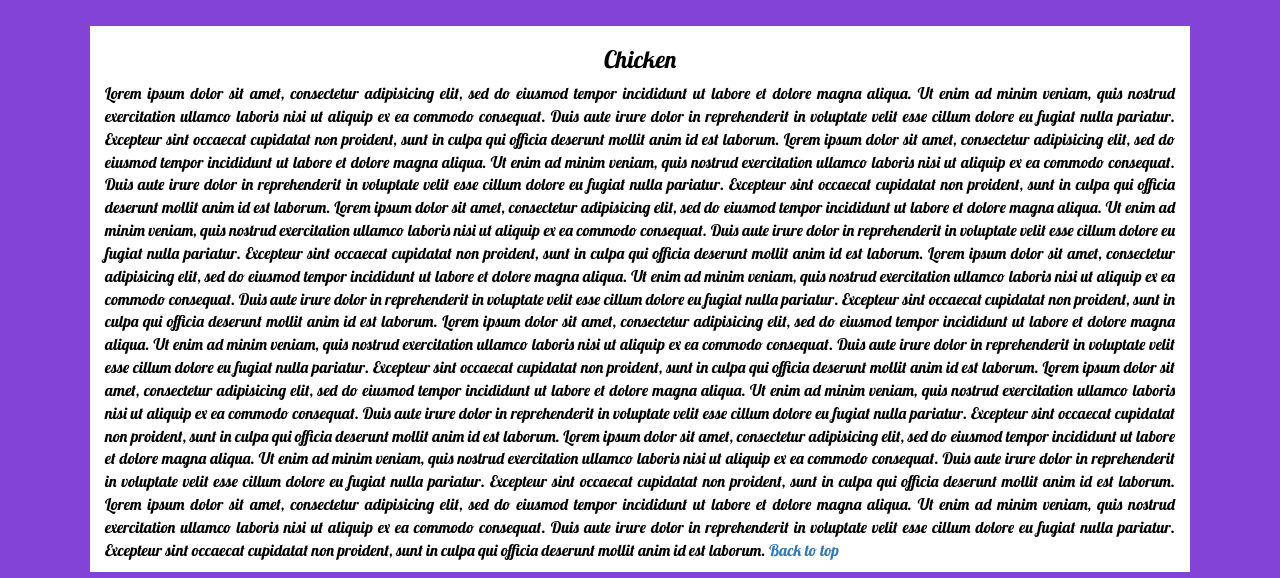
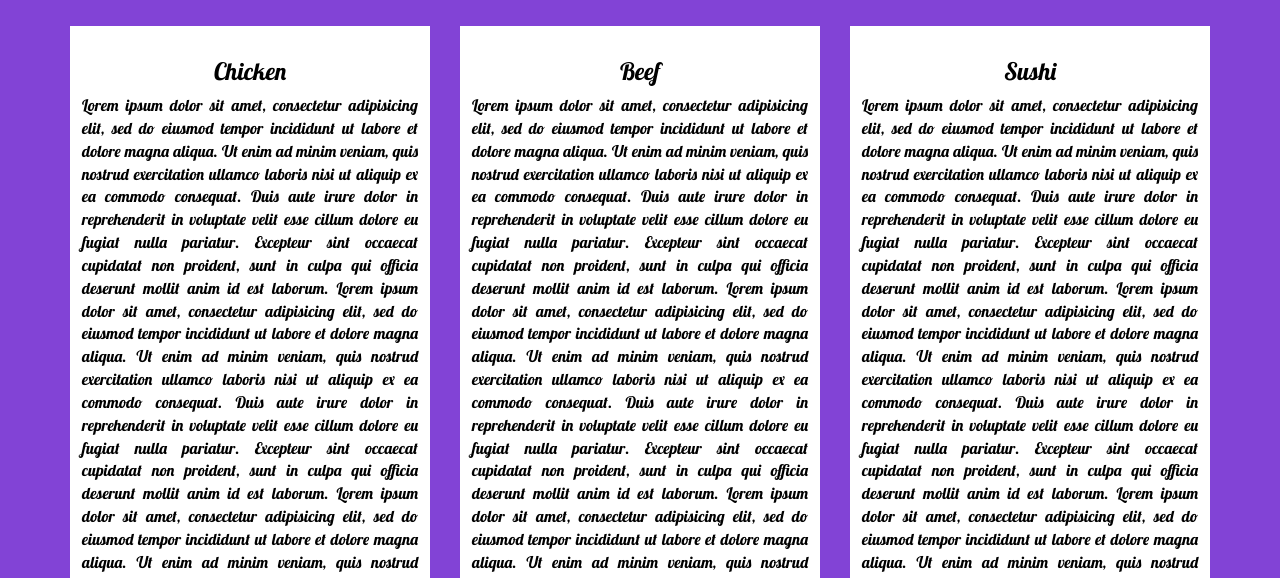
Before and after one commit to yuvraj333/mod3, a plain HTML site: page index.html in a window 1280 px wide. Shown: the part 134-712 px from the top of the page. Drawn offline with Linux system fonts and the light colour scheme.

Commit message:
3 column fix.

```diff
--- a/css/styles.css
+++ b/css/styles.css
@@ -38,19 +38,23 @@ body {
 }
 
 .row {
-	background-color: white;
-	margin: 20px;
-	color: black;
+
+	position: relative;
+	float: left;
 }
 
-.row > div > p {
+.row > div > article {
+	background-color: white;
 	text-align: justify;
+	margin-bottom: 20px;
+	padding: 12px;
+	color: black;
 }
 /* End Section */
 
 
 @media (max-width: 767px) {
-	.row {
+	.row > div > article {
 		width: 80%;
 		margin: 20px auto 0;
 	}
--- a/index.html
+++ b/index.html
@@ -14,7 +14,7 @@
     <nav id="header-nav" class="navbar navbar-default">
       <div class="container">
         <div class="navbar-header">
-          <a href="index.html" class="navbar-brand pull-left"><p>Food, LLC</p></a>
+          <a href="index.html" class="navbar-brand "><p>Food, LLC</p></a>
           <button type="button" class="navbar-toggle collapsed" data-toggle="collapse" data-target="#collapsable-nav" aria-expanded="false">
             <span class="sr-only">Toggle navigation</span>
             <span class="icon-bar"></span>
@@ -36,7 +36,8 @@
   <div class="container" id="main-content">
     <h1 class="text-center" id="home">Our Menu</h1>
     <section class="row">
-      <div class="col-md-12 col-sm-12 col-xs-12"  id="chicken">
+      <div class="col-md-4 col-sm-6 col-xs-12"  id="chicken">
+      <article>
         <h3 class="text-center">Chicken</h3>
         <p>Lorem ipsum dolor sit amet, consectetur adipisicing elit, sed do eiusmod
         tempor incididunt ut labore et dolore magna aliqua. Ut enim ad minim veniam,
@@ -73,18 +74,14 @@
         quis nostrud exercitation ullamco laboris nisi ut aliquip ex ea commodo
         consequat. Duis aute irure dolor in reprehenderit in voluptate velit esse
         cillum dolore eu fugiat nulla pariatur. Excepteur sint occaecat cupidatat non
-        proident, sunt in culpa qui officia deserunt mollit anim id est laborum.
-        Lorem ipsum dolor sit amet, consectetur adipisicing elit, sed do eiusmod
-        tempor incididunt ut labore et dolore magna aliqua. Ut enim ad minim veniam,
-        quis nostrud exercitation ullamco laboris nisi ut aliquip ex ea commodo
-        consequat. Duis aute irure dolor in reprehenderit in voluptate velit esse
-        cillum dolore eu fugiat nulla pariatur. Excepteur sint occaecat cupidatat non
-        proident, sunt in culpa qui officia deserunt mollit anim id est laborum. <a href="#home">Back to top</a></p>
+        proident, sunt in culpa qui officia deserunt mollit anim id est laborum. <a href="#home" class="visible-xs visible-sm">Back to top</a></p>
+        </article>
       </div>
-    </section>
 
-    <section class="row">
-      <div id="beef" class="col-md-12 col-sm-12 col-xs-12">
+
+
+      <div id="beef" class="col-md-4 col-sm-6 col-xs-12">
+      <article>
         <h3 class="text-center">Beef</h3>
         <p>Lorem ipsum dolor sit amet, consectetur adipisicing elit, sed do eiusmod
         tempor incididunt ut labore et dolore magna aliqua. Ut enim ad minim veniam,
@@ -110,30 +107,15 @@
         tempor incididunt ut labore et dolore magna aliqua. Ut enim ad minim veniam,
         quis nostrud exercitation ullamco laboris nisi ut aliquip ex ea commodo
         consequat. Duis aute irure dolor in reprehenderit in voluptate velit esse
-        cillum dolore eu fugiat nulla pariatur. Excepteur sint occaecat cupidatat non
-        proident, sunt in culpa qui officia deserunt mollit anim id est laborum. Lorem ipsum dolor sit amet, consectetur adipisicing elit, sed do eiusmod
-        tempor incididunt ut labore et dolore magna aliqua. Ut enim ad minim veniam,
-        quis nostrud exercitation ullamco laboris nisi ut aliquip ex ea commodo
-        consequat. Duis aute irure dolor in reprehenderit in voluptate velit esse
-        cillum dolore eu fugiat nulla pariatur. Excepteur sint occaecat cupidatat non
-        proident, sunt in culpa qui officia deserunt mollit anim id est laborum. Lorem ipsum dolor sit amet, consectetur adipisicing elit, sed do eiusmod
-        tempor incididunt ut labore et dolore magna aliqua. Ut enim ad minim veniam,
-        quis nostrud exercitation ullamco laboris nisi ut aliquip ex ea commodo
-        consequat. Duis aute irure dolor in reprehenderit in voluptate velit esse
-        cillum dolore eu fugiat nulla pariatur. Excepteur sint occaecat cupidatat non
-        proident, sunt in culpa qui officia deserunt mollit anim id est laborum.
-        Lorem ipsum dolor sit amet, consectetur adipisicing elit, sed do eiusmod
-        tempor incididunt ut labore et dolore magna aliqua. Ut enim ad minim veniam,
-        quis nostrud exercitation ullamco laboris nisi ut aliquip ex ea commodo
-        consequat. Duis aute irure dolor in reprehenderit in voluptate velit esse
-        cillum dolore eu fugiat nulla pariatur. Excepteur sint occaecat cupidatat non
-        proident, sunt in culpa qui officia deserunt mollit anim id est laborum. <a href="#home">Back to top</a></p>
+        cillum dolore eu fugiat nulla pariatur. <a href="#home" class="visible-xs visible-sm">Back to top</a></p>
+        </article>
       </div>
-    </section>
 
 
-    <section class="row">
-      <div id="sushi" class="col-md-12 col-sm-12 col-xs-12">
+
+
+      <div id="sushi" class="col-md-4 col-sm-12 col-xs-12">
+      <article>
         <h3 class="text-center">Sushi</h3>
         <p>Lorem ipsum dolor sit amet, consectetur adipisicing elit, sed do eiusmod
         tempor incididunt ut labore et dolore magna aliqua. Ut enim ad minim veniam,
@@ -176,7 +158,8 @@
         quis nostrud exercitation ullamco laboris nisi ut aliquip ex ea commodo
         consequat. Duis aute irure dolor in reprehenderit in voluptate velit esse
         cillum dolore eu fugiat nulla pariatur. Excepteur sint occaecat cupidatat non
-        proident, sunt in culpa qui officia deserunt mollit anim id est laborum. <a href="#home">Back to top</a></p>
+        proident, sunt in culpa qui officia deserunt mollit anim id est laborum. <a href="#home" class="visible-xs visible-sm">Back to top</a></p>
+        </article>
       </div>
     </section>
   </div>
```
